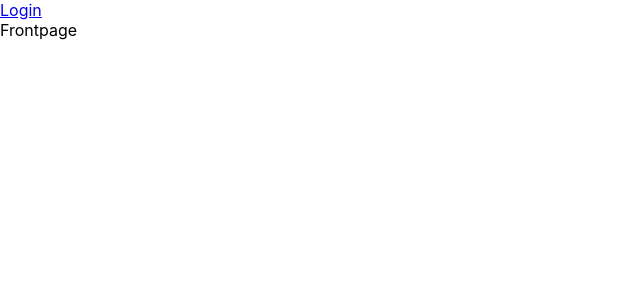
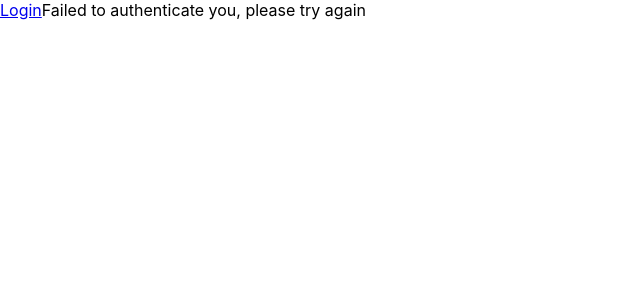
Before and after one commit to survivorbat/quizness.maarten.dev, a React (Create React App) app in the folder web/: page /auth in a window 1280 px wide. Before the commit this address led to /. Shown: the top 300 px of the page, without its empty margins (0-640 px from the left). Built offline with nearby package versions, Linux system fonts and the light colour scheme; the HTML template or start-up script is replaced by a standard one.

Commit message:
Make page a bit prettier

```diff
--- a/web/src/App.tsx
+++ b/web/src/App.tsx
@@ -7,18 +7,28 @@ import AuthPage from "./pages/AuthPage";
 import BackendSdk from "./logic/sdk";
 import {Grid} from "@mui/material";
 import Header from "./components/Header";
+import Creator from "./models/creator";
+
+const backendUrl = process.env.REACT_APP_BACKEND_URL as string;
 
 function App() {
-  const [sdk] = useState(new BackendSdk(process.env.REACT_APP_BACKEND_URL as string));
+  const [token, setToken] = useState(localStorage.getItem('token'));
+
+  const sdk = new BackendSdk(backendUrl, token);
+
+  const authCallback = (token: string) => {
+    localStorage.setItem('token', token);
+    setToken(token);
+  }
 
   return (
     <BrowserRouter>
       <Grid container>
         <Header/>
         <Routes>
-          <Route path="/" element={<FrontPage sdk={sdk}/>}/>
-          <Route path="/auth" element={<AuthPage sdk={sdk}/>}/>
-          <Route path="/creator" element={<CreatorPage sdk={sdk}/>}/>
+          <Route path="/" element={<FrontPage/>}/>
+          <Route path="/auth" element={<AuthPage successCallback={authCallback} authenticateFunction={(token) => sdk.authenticate(token)}/>}/>
+          <Route path="/creator" element={<CreatorPage creator={{} as Creator}/>}/>
         </Routes>
       </Grid>
     </BrowserRouter>
--- a/web/src/components/Header.tsx
+++ b/web/src/components/Header.tsx
@@ -3,7 +3,7 @@ import {Grid} from "@mui/material";
 import LoginButton from "./LoginButton";
 
 function Header() {
-  return <Grid xs={12}>
+  return <Grid>
     <LoginButton/>
   </Grid>
 }
--- a/web/src/logic/sdk.ts
+++ b/web/src/logic/sdk.ts
@@ -1,48 +1,37 @@
 import Creator from "../models/creator";
 
 class BackendSdk {
-  // May be empty
-  private sdkToken?: string | null;
-
-  constructor(private readonly baseUrl: string) {
-    this.sdkToken = localStorage.getItem('token');
+  constructor(private readonly baseUrl: string, private readonly sdkToken: string | null) {
   }
 
   // Code is the OAuth authentication code to exchange with our own backend
-  async authenticate(code: string): Promise<boolean> {
+  async authenticate(code: string): Promise<string> {
     const result = await fetch(`${this.baseUrl}/api/v1/tokens`, {method: 'post', body: JSON.stringify({code})});
 
     const token = result.headers.get('token')
 
     if (token) {
-      localStorage.setItem('token', token)
-      this.sdkToken = token;
-      return true
+      return token
     }
 
-    localStorage.removeItem('token');
-
-    return false;
+    throw new Error('Failed to authenticate');
   }
 
-  async refresh(): Promise<void> {
+  async refresh(): Promise<string> {
     const result = await fetch(`${this.baseUrl}/api/v1/tokens`, {method: 'put', headers: this.authHeader()});
     const token = result.headers.get('token')
 
     if (token) {
-      localStorage.setItem('token', token)
-      this.sdkToken = token;
-      return
+      return token
     }
 
-    this.sdkToken = null;
-    localStorage.removeItem('token');
+    throw new Error('Failed to authenticate');
   }
 
   async getCreator(): Promise<Creator> {
     const result = await fetch(`${this.baseUrl}/api/v1/creators/self`, {headers: this.authHeader()});
     if (!result.ok) {
-      return Promise.reject();
+      throw new Error('Failed to fetch data');
     }
 
     return result.json();
--- a/web/src/pages/AuthPage.tsx
+++ b/web/src/pages/AuthPage.tsx
@@ -1,6 +1,5 @@
-import React, {useEffect} from "react";
+import React, {useEffect, useState} from "react";
 import {useLocation, useNavigate} from "react-router-dom";
-import BackendSdk from "../logic/sdk";
 
 function useQuery() {
   const {search} = useLocation();
@@ -9,10 +8,13 @@ function useQuery() {
 }
 
 interface AuthPageProps {
-  sdk: BackendSdk;
+  authenticateFunction: (code: string) => Promise<string>;
+  successCallback: (token: string) => void;
 }
 
-function AuthPage({sdk}: AuthPageProps) {
+function AuthPage({authenticateFunction, successCallback}: AuthPageProps) {
+  const [invalid, setInvalid] = useState(false);
+
   const query = useQuery();
 
   const navigate = useNavigate();
@@ -21,16 +23,17 @@ function AuthPage({sdk}: AuthPageProps) {
   useEffect(() => {
     // Redirect to the home page if there is no code
     if (!code) {
-      navigate("/")
+      setInvalid(true);
       return
     }
 
-    sdk.authenticate(code)
+    authenticateFunction(code)
+      .then(successCallback)
       .then(() => navigate('/creator'))
-      .catch(() => navigate('/'))
+      .catch(() => setInvalid(true));
   })
 
-  return <span>Authenticating...</span>
+  return invalid ? <span>Failed to authenticate you, please try again</span> : <span>Authenticating...</span>;
 }
 
 export default AuthPage;
--- a/web/src/pages/CreatorPage.tsx
+++ b/web/src/pages/CreatorPage.tsx
@@ -1,11 +1,11 @@
-import BackendSdk from "../logic/sdk";
+import Creator from "../models/creator";
 
 interface CreatorPageProps {
-  sdk: BackendSdk;
+  creator: Creator;
 }
 
 function CreatorPage(props: CreatorPageProps) {
-  return <div>Creator page</div>
+  return <h1>Welcome {props.creator.nickname}</h1>
 }
 
 export default CreatorPage;
```
Also changed, not shown: web/src/pages/FrontPage.tsx (+1 -7 lines), 2 other files (tests, documents, lock files or other folders).
